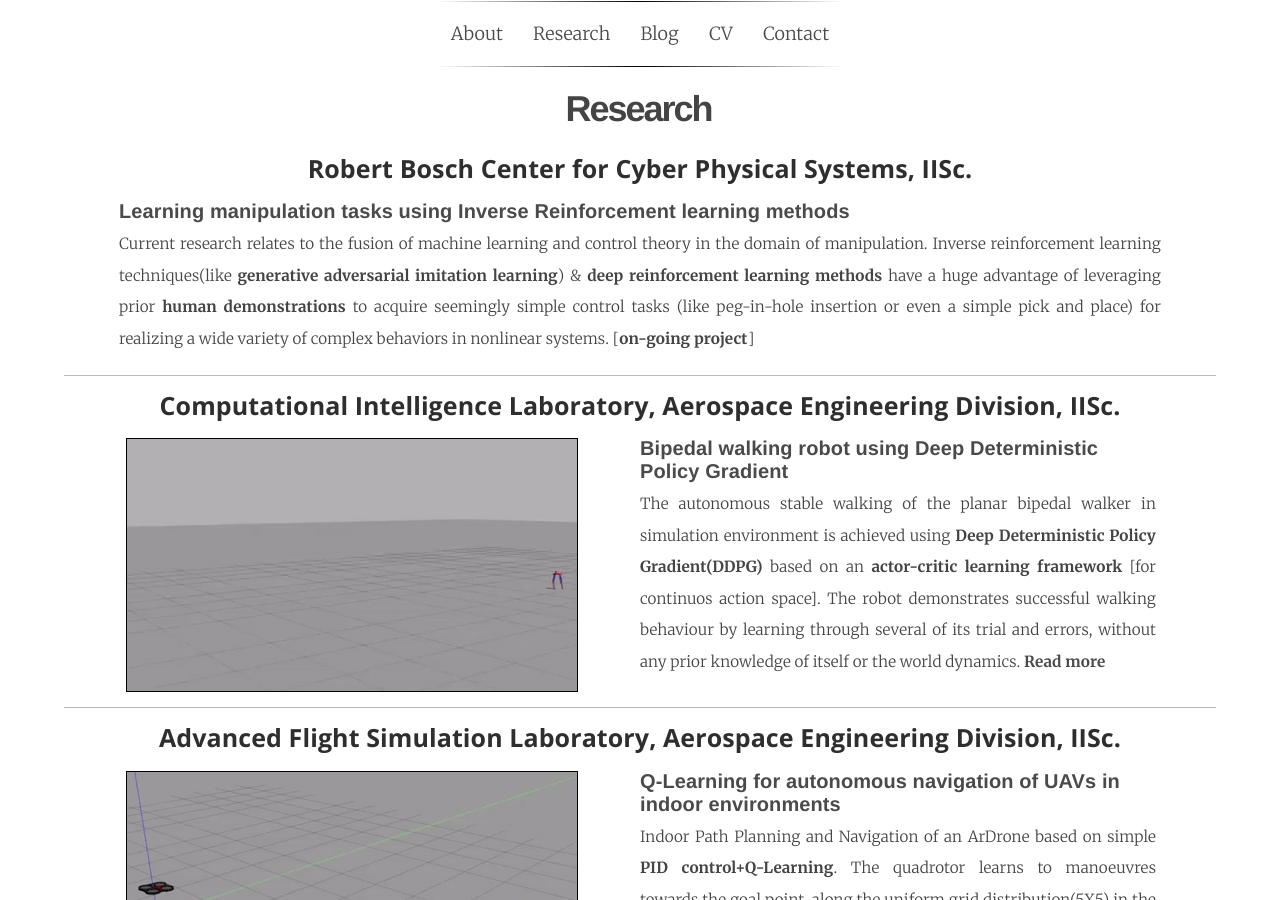
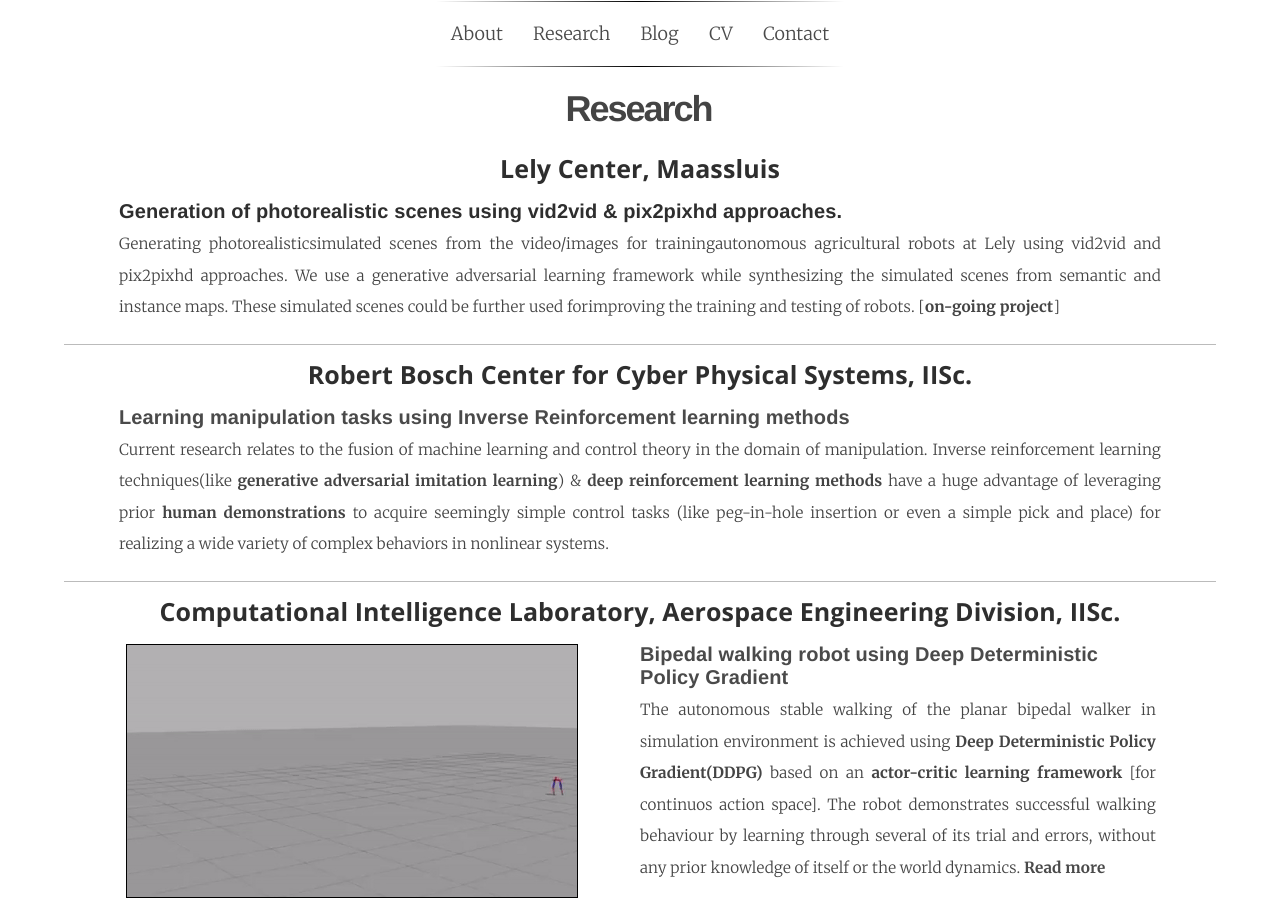
Before and after one commit to navuboy/navuboy.github.io, a Jekyll site: the page built from research.html, in a window 1280 px wide and 900 px high. Built offline with Jekyll 4.4.1, drawn with Linux system fonts in a browser that asks for light colours; some web fonts are replaced.

Commit message:
Update research.md

```diff
--- a/_includes/research.md
+++ b/_includes/research.md
@@ -13,6 +13,23 @@
 <main class="content" role="main" style="padding-left: 100px; padding-right:100px; padding-top:10px; padding-bottom:10px; "> -->
 <h1 class="rsection"><b>Research</b></h1>
 
+<h3><b>Lely Center, Maassluis</b></h3>
+<!-- <br> -->
+<div class="container-fluid">
+  <div class="row">
+    <div class="col-md-12">
+        <h4 class="rtitle" style="padding-left: 40px;padding-right: 40px;"><b>Generation of photorealistic scenes using vid2vid & pix2pixhd approaches.</b></h4>
+        <p style="text-align:justify;padding-left: 40px;padding-right: 40px; font-size: 85%; font-family: 'Merriweather', 'Hiragino Sans GB', 'Microsoft YaHei', 'WenQuanYi Micro Hei', sans-serif;">
+        Generating photorealisticsimulated scenes from the video/images for trainingautonomous agricultural robots at Lely using vid2vid and pix2pixhd approaches. We use a generative adversarial learning framework while synthesizing the simulated scenes from semantic and instance maps. These simulated scenes could be further used forimproving the training and testing of robots. [<b>on-going project</b>]
+        </p>
+        <!-- <a href="{{ site.github.url }}/assets/IS_Final_Paper.pdf" class="md-link btn-default btn rbtn">paper</a>
+        <a href="https://github.com/wulfebw/Independent_Study" class="md-link btn-default btn rbtn">code</a> -->
+    </div>
+  </div>
+</div>
+
+---
+
 <h3><b>Robert Bosch Center for Cyber Physical Systems, IISc.</b></h3>
 <!-- <br> -->
 <div class="container-fluid">
```
Also changed, not shown: other parts of _includes/research.md (+1 -1 lines).
